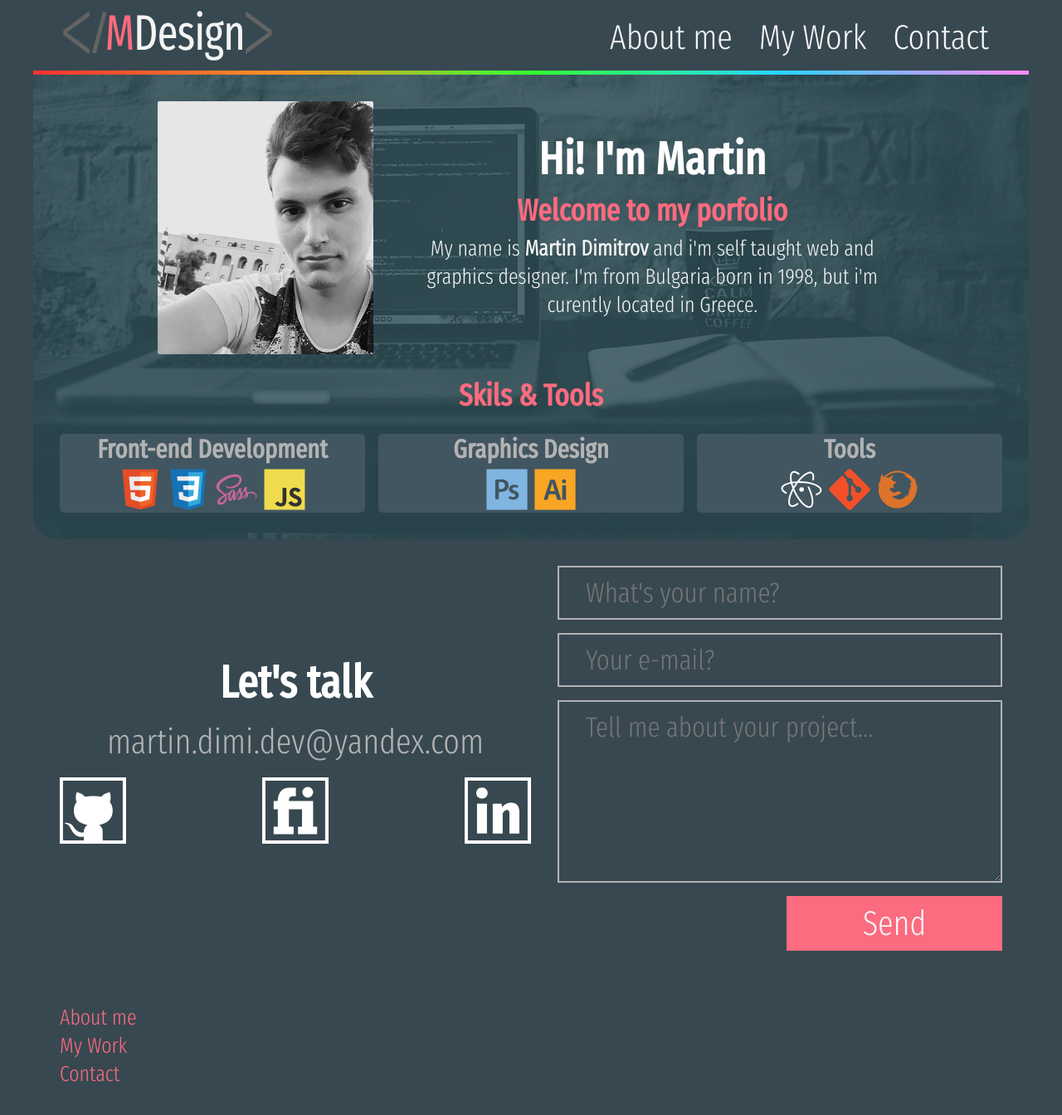
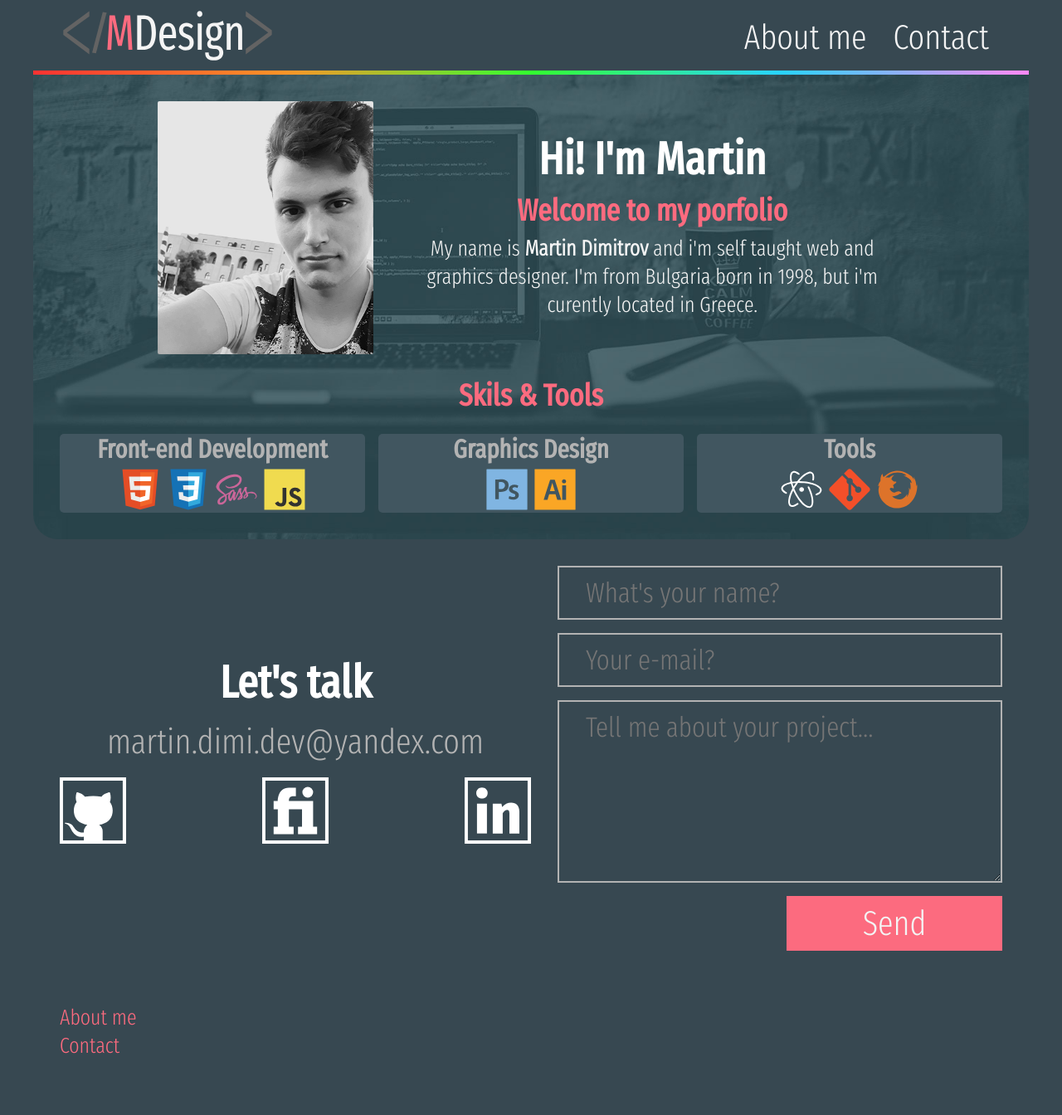
Before and after one commit to martindimi/mdesign-source, a Jekyll site: the page built from _pages/home.md, in a window 1280 px wide. Shown: the whole page at 83% size. Built offline with Jekyll 4.4.1, drawn with Linux system fonts in a browser that asks for light colours; after the commit the page ends 1310 px from its top, so only the background shows below that.

Commit message:
Disable links to the unfinished section "My Work"

```diff
--- a/_includes/page-footer.html
+++ b/_includes/page-footer.html
@@ -5,7 +5,7 @@
 
     <ul class="footer-links">
       <li class="footer-link"><a href="#about-me">About me</a></li>
-      <li class="footer-link"><a href="#my-work">My Work</a></li>
+      <!-- <li class="footer-link"><a href="#my-work">My Work</a></li> -->
       <li class="footer-link"><a href="#contact">Contact</a></li>
     </ul>
 
--- a/_includes/page-nav.html
+++ b/_includes/page-nav.html
@@ -2,7 +2,7 @@
 
 <nav class="page-nav">
   <a class="nav-item" href="#about-me">About me</a>
-  <a class="nav-item" href="#my-work">My Work</a>
+  <!-- <a class="nav-item" href="#my-work">My Work</a> -->
   <a class="nav-item" href="#contact">Contact</a>
 
   <a href="#contact" class="button">Let's Talk</a>
```
